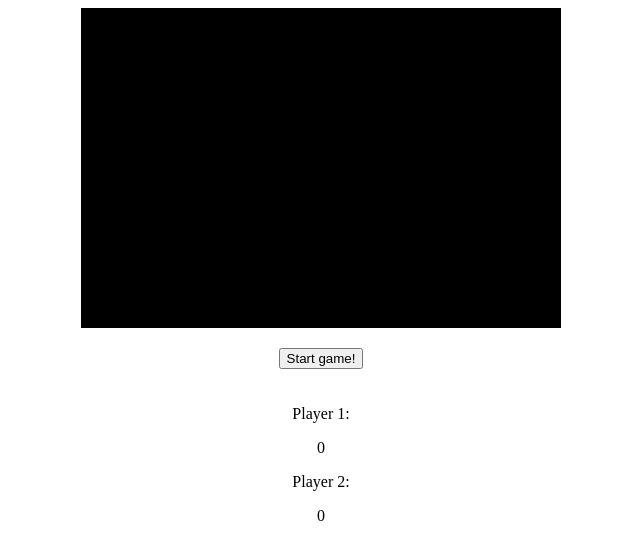
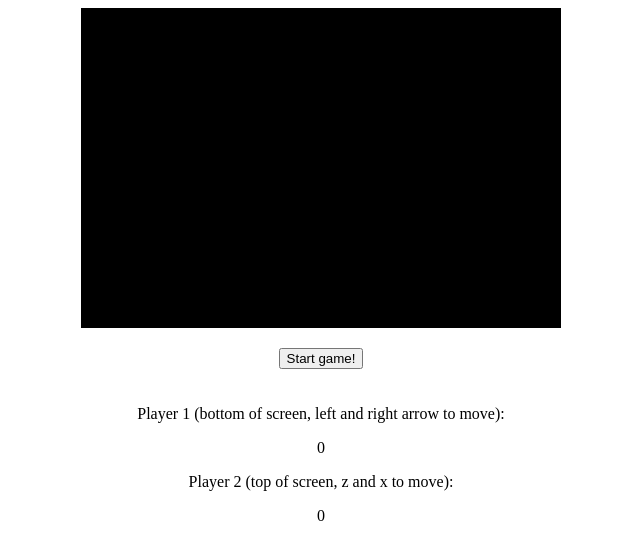
Before and after one commit to ousou/pong-game-js, a plain HTML site: page index.html in a window 1280 px wide. Shown: the whole page, without its empty margins (319-959 px from the left). Drawn offline with Linux system fonts and the light colour scheme.

Commit message:
Add simple instructions to page

```diff
--- a/index.html
+++ b/index.html
@@ -13,8 +13,8 @@
             <button type="button" id="start" onclick="startGame();">Start game!</button>
         </container>
         <container class="score">
-            <p>Player 1: </p><p id="player1Score">0</p>
-            <p>Player 2: </p><p id="player2Score">0</p>
+            <p>Player 1 (bottom of screen, left and right arrow to move): </p><p id="player1Score">0</p>
+            <p>Player 2 (top of screen, z and x to move): </p><p id="player2Score">0</p>
         </container>
     </body>
 
```
